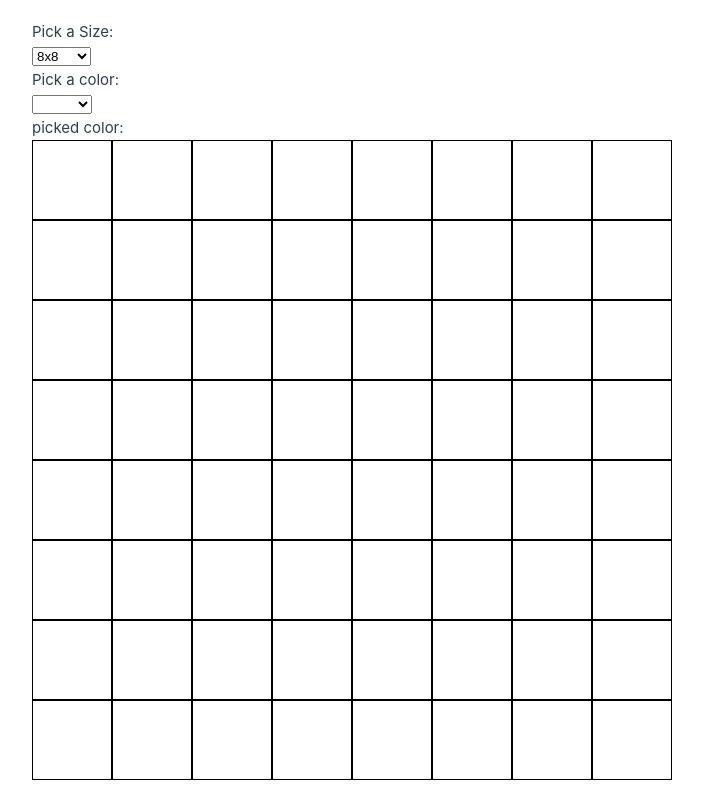
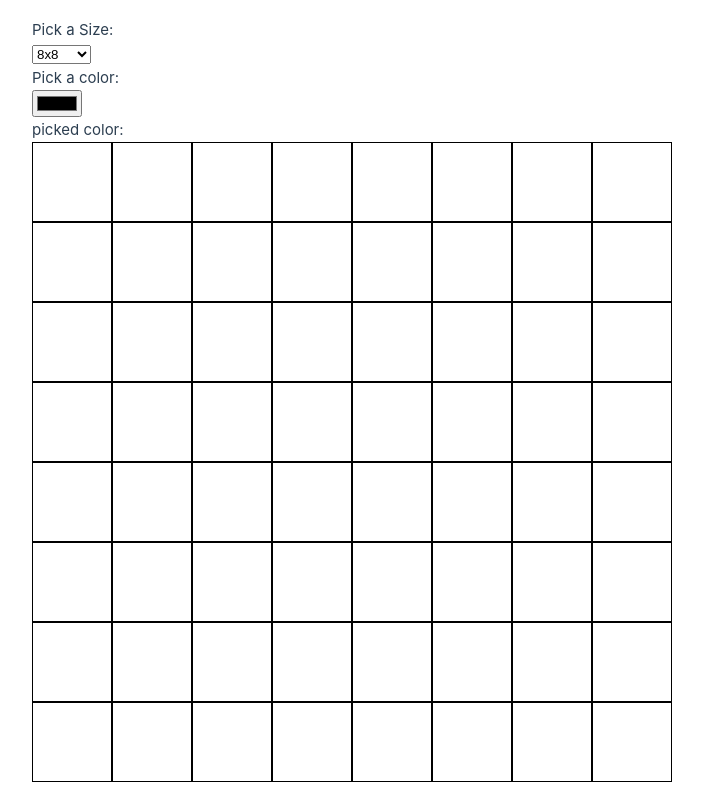
Before and after one commit to JakubKuspiel/PixelArtCreator, a Vue app: page / in a window 1280 px wide. Shown: the whole page, without its empty margins (0-703 px from the left). Built offline with nearby package versions, Linux system fonts and the light colour scheme.

Commit message:
color input

```diff
--- a/src/App.vue
+++ b/src/App.vue
@@ -51,14 +51,15 @@ function changeGrid(picked: number) {
         <option value="1024">32x32</option>
       </select>
       <p>Pick a color:</p>
-      <select id="color" v-model="state.pickedColor">
+      <input type="color" v-model="state.pickedColor" />
+      <!-- <select id="color" v-model="state.pickedColor">
         <option value="white">white</option>
         <option value="black">black</option>
         <option value="red">red</option>
         <option value="blue">blue</option>
         <option value="green">green</option>
         <option value="yellow">yellow</option>
-      </select>
+      </select> -->
 
       <div>
         <div>
```
